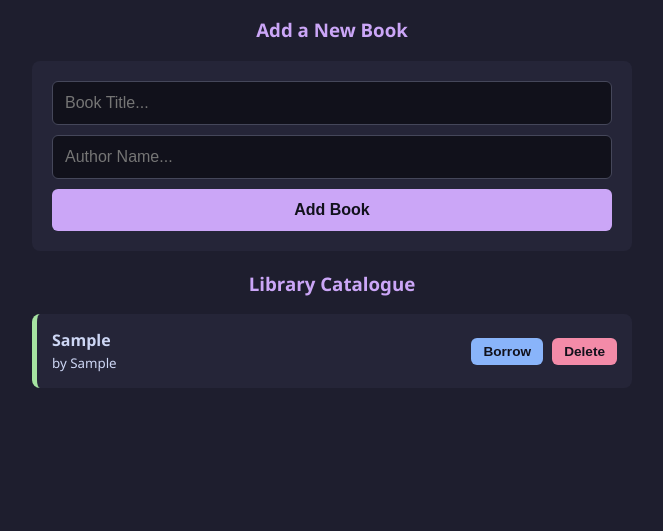
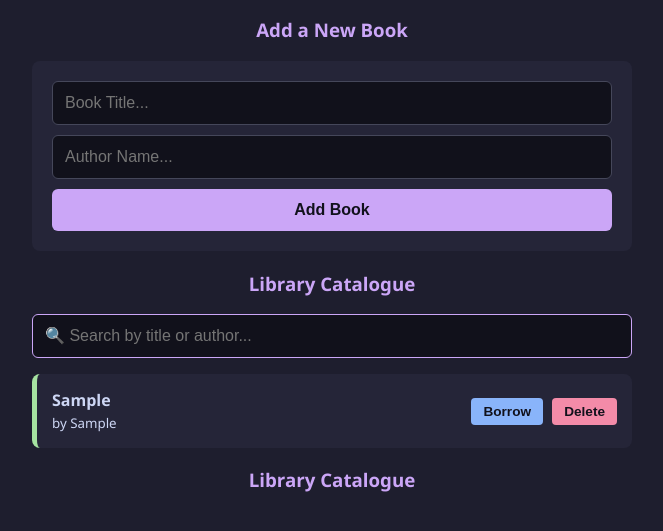
Before and after one commit to abhayCCodes/Library-system, a plain HTML site: page index.html in a window 1280 px wide. Both pictures are taken after typing "Sample", "Sample" into the empty fields and a click on the button "Add Book". Shown: the part 163-694 px from the top of the page, without its empty margins (308-971 px from the left). Drawn offline with Linux system fonts and the light colour scheme.

Commit message:
feat: added real-time search filtration layer for title and author parameters

```diff
--- a/app.js
+++ b/app.js
@@ -49,11 +49,18 @@ const myLibrary = new Library("Central Hub");
 // 2. UI INTERACTION LAYER (DOM Manipulation)
 // ==========================================
 
+// ==========================================
+// 2. UI INTERACTION LAYER (DOM Manipulation)
+// ==========================================
+
 // Grab DOM elements
 const titleInput = document.getElementById('book-title');
 const authorInput = document.getElementById('book-author');
 const addBtn = document.getElementById('add-btn');
 const booksList = document.getElementById('books-list');
+
+// NEW: Grab the search input element
+const searchInput = document.getElementById('search-input');
 
 const statTotal = document.getElementById('stat-total');
 const statAvailable = document.getElementById('stat-available');
@@ -64,8 +71,20 @@ function renderUI() {
     // Clear old list items to prevent duplication
     booksList.innerHTML = '';
 
-    // Loop through current array data and generate HTML strings
-    myLibrary.books.forEach(book => {
+    // NEW: Get the current search text and convert to lowercase for case-insensitivity
+    const searchQuery = searchInput.value.toLowerCase().trim();
+
+    // NEW: Filter the books array down *before* looping through it to build cards
+    const filteredBooks = myLibrary.books.filter(book => {
+        const matchesTitle = book.title.toLowerCase().includes(searchQuery);
+        const matchesAuthor = book.author.toLowerCase().includes(searchQuery);
+
+        // Keep the book if either the title OR the author contains the search text
+        return matchesTitle || matchesAuthor;
+    });
+
+    // Loop through the FILTERED array data and generate HTML strings
+    filteredBooks.forEach(book => {
         const li = document.createElement('li');
         li.className = `book-item ${book.isAvailable ? '' : 'borrowed'}`;
 
@@ -84,7 +103,7 @@ function renderUI() {
         booksList.appendChild(li);
     });
 
-    // Update Statistics counters
+    // Update Statistics counters (Always based on the total library array, not just filtered results!)
     const stats = myLibrary.getStatistics();
     statTotal.textContent = stats.total;
     statAvailable.textContent = stats.available;
@@ -110,6 +129,11 @@ addBtn.addEventListener('click', () => {
     renderUI();
 });
 
+// NEW: Event listener to re-render the list every single time the user presses a key in the search box
+searchInput.addEventListener('input', () => {
+    renderUI();
+});
+
 // Global bridge functions so HTML inline onclick handlers can execute our logic safely
 window.handleStatus = (id) => {
     myLibrary.toggleAvailability(id);
--- a/index.html
+++ b/index.html
@@ -28,6 +28,17 @@
 
         <div class="library-section">
             <h3>Library Catalogue</h3>
+
+            <div class="search-section">
+                <input type="text" id="search-input" placeholder="🔍 Search by title or author..." autocomplete="off">
+            </div>
+
+            <ul id="books-list" class="books-list">
+                </ul>
+        </div>
+
+        <div class="library-section">
+            <h3>Library Catalogue</h3>
             <ul id="books-list" class="books-list">
                 </ul>
         </div>
--- a/style.css
+++ b/style.css
@@ -98,8 +98,26 @@ button:hover {
     padding: 6px 12px;
     font-size: 0.85rem;
     margin-left: 5px;
+    color: #11111b; /* Dark text for high contrast on light backgrounds */
+    border: none;
+    border-radius: 4px;
+    cursor: pointer;
+    font-weight: bold;
+}
+
+.search-section {
+    margin-bottom: 15px;
+}
+
+#search-input {
+    width: 100%;
+    box-sizing: border-box; /* Prevents input padding from stretching the box layout */
+    border-color: var(--accent); /* Gives it a subtle purple glow */
 }
 
 .btn-borrow { background: #89b4fa; }
 .btn-return { background: #fab387; }
-.btn-delete { background: var(--danger); }
+.btn-delete {
+    background: var(--danger);
+    color: #fff;
+}
```
